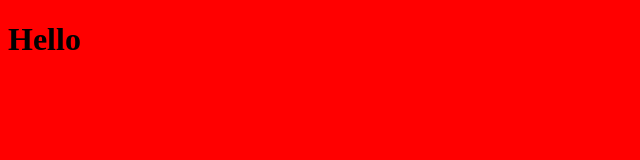
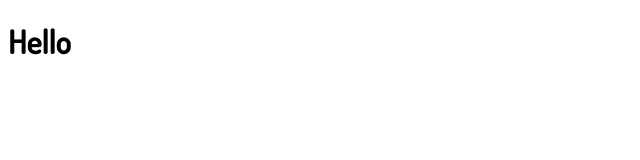
Before and after one commit to OrkhanElchuev/Portfolio-Website, a website: page dist/index.html in a window 1280 px wide. Shown: the whole page, without its empty margins (0-640 px from the left). Drawn offline with Linux system fonts and the light colour scheme.

Commit message:
Add font

```diff
--- a/scss/main.scss
+++ b/scss/main.scss
@@ -1,6 +1,3 @@
-$color: red;
-
-// For testing
 body {
-  background: $color;
+  font-family: 'Dosis', sans-serif;
 }
```
Also changed, not shown: dist/css/main.css, dist/index.html.
